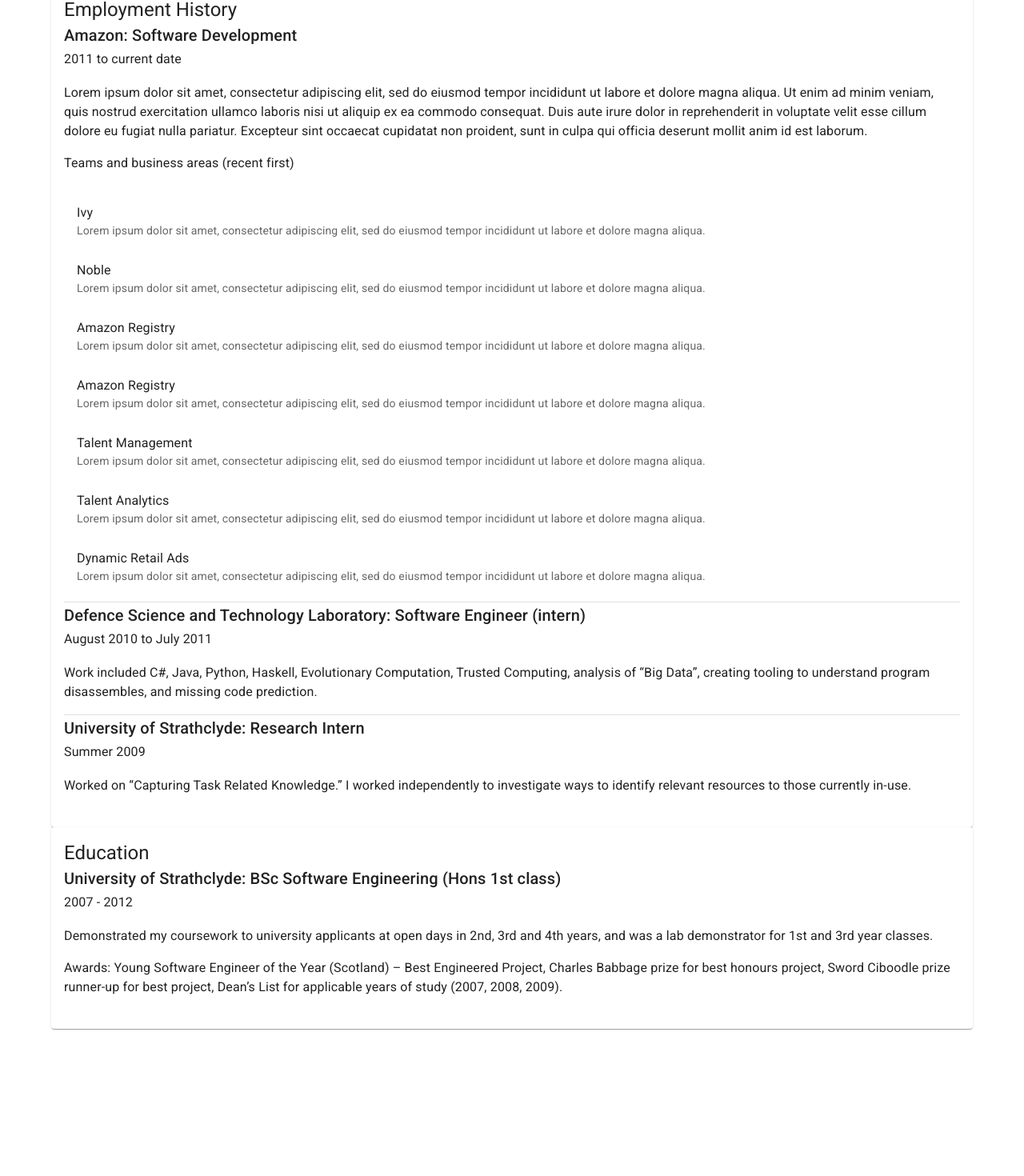
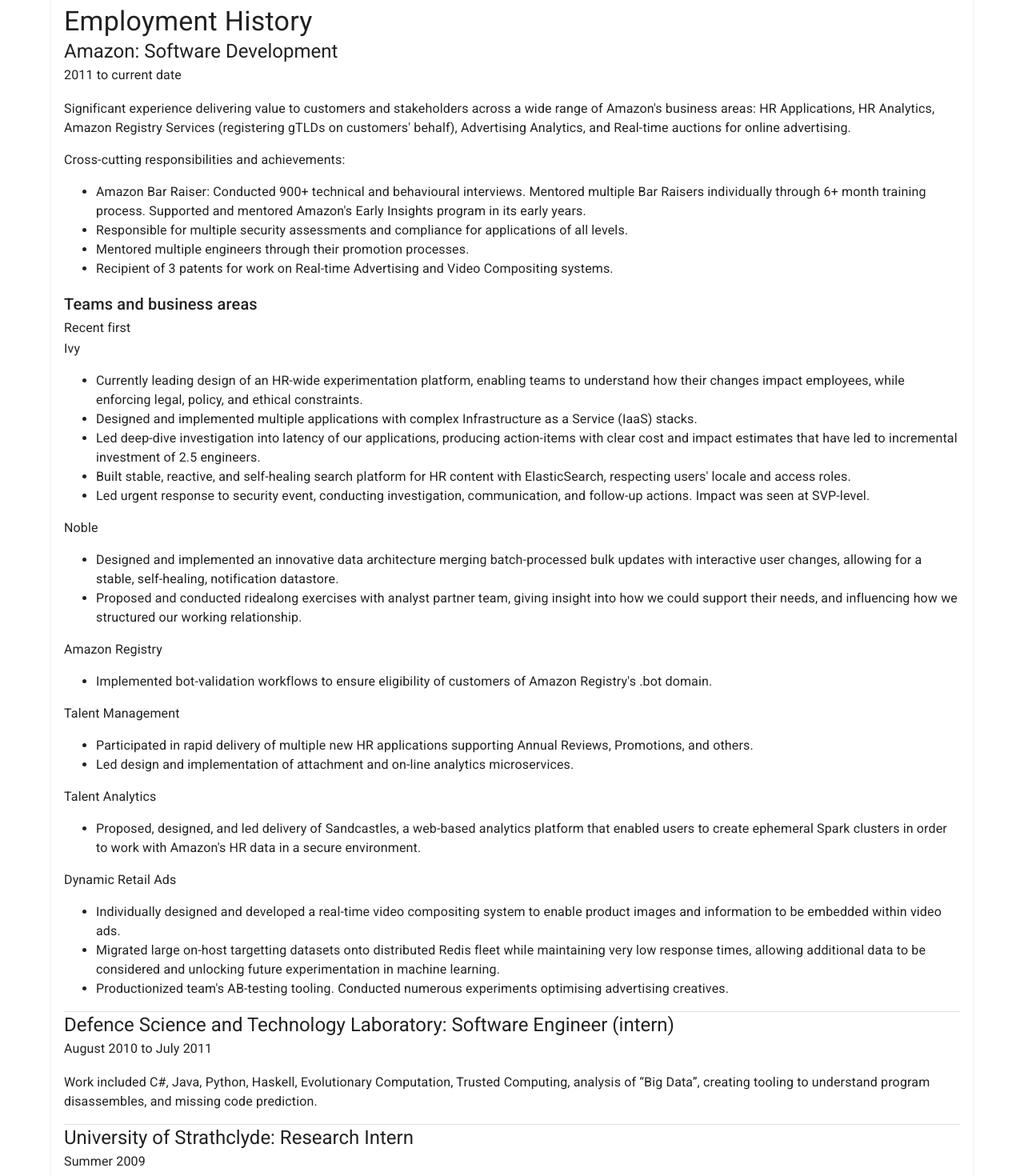
Before and after one commit to FlightOfStairs/flightofstairs.org, a React (Create React App) app in the folder packages/website/: page / in a window 1280 px wide. Shown: the part 500-1970 px from the top of the page at 80% size. Before the commit the page ends 1826 px from the top, so only its background shows below. Built offline with nearby package versions, Linux system fonts and the light colour scheme.

Commit message:
CV Content Draft

```diff
--- a/packages/website/public/index.html
+++ b/packages/website/public/index.html
@@ -3,7 +3,7 @@
   <head>
     <meta charset="utf-8" />
     <meta name="viewport" content="width=device-width, initial-scale=1" />
-    <title>Alistair Smith</title>
+    <title>Alistair Smith - Software Engineer</title>
   </head>
   <body>
     <noscript>Please enable Javascript.</noscript>
--- a/packages/website/src/App.tsx
+++ b/packages/website/src/App.tsx
@@ -48,7 +48,7 @@
       </AppBar>
       <Card>
         <CardContent>
-          <Typography variant="h5" component="h2">
+          <Typography variant="h4" component="h2">
             Skills
           </Typography>
 
@@ -84,121 +84,202 @@
       </Card>
       <Card>
         <CardContent>
-          <Typography variant="h5" component="h2">
+          <Typography variant="h4" component="h2">
             Employment History
           </Typography>
 
           <Box>
-            <Typography variant="h6" component="h3">
+            <Typography variant="h5" component="h3">
               Amazon: Software Development
             </Typography>
-            <Typography variant="subtitle1">2011 to current date</Typography>
+            <Typography variant="subtitle1" component="span">
+              2011 to current date
+            </Typography>
+
+            <Typography variant="body1">
               <p>
+                Significant experience delivering value to customers and
+                stakeholders across a wide range of Amazon's business areas: HR
+                Applications, HR Analytics, Amazon Registry Services
+                (registering gTLDs on customers' behalf), Advertising Analytics,
+                and Real-time auctions for online advertising.
+              </p>
+              <p>Cross-cutting responsibilities and achievements:</p>
+
+              <ul>
+                <li>
+                  Amazon Bar Raiser: Conducted 900+ technical and behavioural
+                  interviews. Mentored multiple Bar Raisers individually through
+                  6+ month training process. Supported and mentored Amazon's
+                  Early Insights program in its early years.
+                </li>
+                <li>
+                  Responsible for multiple security assessments and compliance
+                  for applications of all levels.
+                </li>
+                <li>
+                  Mentored multiple engineers through their promotion processes.
+                </li>
+                <li>
+                  Recipient of 3 patents for work on Real-time Advertising and
+                  Video Compositing systems.
+                </li>
+              </ul>
+            </Typography>
+
+            <Typography variant="h6" component="h4">
+              Teams and business areas
+            </Typography>
+            <Typography variant="subtitle1" component="span">
+              Recent first
+            </Typography>
+
             <Typography variant="body1">
-                Lorem ipsum dolor sit amet, consectetur adipiscing elit, sed do
-                eiusmod tempor incididunt ut labore et dolore magna aliqua. Ut
-                enim ad minim veniam, quis nostrud exercitation ullamco laboris
-                nisi ut aliquip ex ea commodo consequat. Duis aute irure dolor
-                in reprehenderit in voluptate velit esse cillum dolore eu fugiat
-                nulla pariatur. Excepteur sint occaecat cupidatat non proident,
-                sunt in culpa qui officia deserunt mollit anim id est laborum.
+              Ivy
+              <ul>
+                <li>
+                  Currently leading design of an HR-wide experimentation
+                  platform, enabling teams to understand how their changes
+                  impact employees, while enforcing legal, policy, and ethical
+                  constraints.
+                </li>
+                <li>
+                  Designed and implemented multiple applications with complex
+                  Infrastructure as a Service (IaaS) stacks.
+                </li>
+                <li>
+                  Led deep-dive investigation into latency of our applications,
+                  producing action-items with clear cost and impact estimates
+                  that have led to incremental investment of 2.5 engineers.
+                </li>
+                <li>
+                  Built stable, reactive, and self-healing search platform for
+                  HR content with ElasticSearch, respecting users' locale and
+                  access roles.
+                </li>
+                <li>
+                  Led urgent response to security event, conducting
+                  investigation, communication, and follow-up actions. Impact
+                  was seen at SVP-level.
+                </li>
+              </ul>
             </Typography>
-            </p>
-            <p>
-              <Typography variant="body1">
-                Teams and business areas (recent first)
+
+            <Typography variant="body1" paragraph>
+              Noble
+              <ul>
+                <li>
+                  Designed and implemented an innovative data architecture
+                  merging batch-processed bulk updates with interactive user
+                  changes, allowing for a stable, self-healing, notification
+                  datastore.
+                </li>
+                <li>
+                  Proposed and conducted ridealong exercises with analyst
+                  partner team, giving insight into how we could support their
+                  needs, and influencing how we structured our working
+                  relationship.
+                </li>
+              </ul>
             </Typography>
-            </p>
-            <List>
-              <ListItem>
-                <ListItemText
-                  primary="Ivy"
-                  secondary="Lorem ipsum dolor sit amet, consectetur adipiscing elit, sed do
-                  eiusmod tempor incididunt ut labore et dolore magna aliqua."
-                />
-              </ListItem>
-              <ListItem>
-                <ListItemText
-                  primary="Noble"
-                  secondary="Lorem ipsum dolor sit amet, consectetur adipiscing elit, sed do
-                  eiusmod tempor incididunt ut labore et dolore magna aliqua."
-                />
-              </ListItem>
-              <ListItem>
-                <ListItemText
-                  primary="Amazon Registry"
-                  secondary="Lorem ipsum dolor sit amet, consectetur adipiscing elit, sed do
-                  eiusmod tempor incididunt ut labore et dolore magna aliqua."
-                />
-              </ListItem>
-              <ListItem>
-                <ListItemText
-                  primary="Amazon Registry"
-                  secondary="Lorem ipsum dolor sit amet, consectetur adipiscing elit, sed do
-                  eiusmod tempor incididunt ut labore et dolore magna aliqua."
-                />
-              </ListItem>
-              <ListItem>
-                <ListItemText
-                  primary="Talent Management"
-                  secondary="Lorem ipsum dolor sit amet, consectetur adipiscing elit, sed do
-                  eiusmod tempor incididunt ut labore et dolore magna aliqua."
-                />
-              </ListItem>
-              <ListItem>
-                <ListItemText
-                  primary="Talent Analytics"
-                  secondary="Lorem ipsum dolor sit amet, consectetur adipiscing elit, sed do
-                  eiusmod tempor incididunt ut labore et dolore magna aliqua."
-                />
-              </ListItem>
-              <ListItem>
-                <ListItemText
-                  primary="Dynamic Retail Ads"
-                  secondary="Lorem ipsum dolor sit amet, consectetur adipiscing elit, sed do
-                  eiusmod tempor incididunt ut labore et dolore magna aliqua."
-                />
-              </ListItem>
-            </List>
+
+            <Typography variant="body1" paragraph>
+              Amazon Registry
+              <ul>
+                <li>
+                  Implemented bot-validation workflows to ensure eligibility of
+                  customers of Amazon Registry's .bot domain.
+                </li>
+              </ul>
+            </Typography>
+
+            <Typography variant="body1" paragraph>
+              Talent Management
+              <ul>
+                <li>
+                  Participated in rapid delivery of multiple new HR applications
+                  supporting Annual Reviews, Promotions, and others.
+                </li>
+                <li>
+                  Led design and implementation of attachment and on-line
+                  analytics microservices.
+                </li>
+              </ul>
+            </Typography>
+
+            <Typography variant="body1" paragraph>
+              Talent Analytics
+              <ul>
+                <li>
+                  Proposed, designed, and led delivery of Sandcastles, a
+                  web-based analytics platform that enabled users to create
+                  ephemeral Spark clusters in order to work with Amazon's HR
+                  data in a secure environment.
+                </li>
+              </ul>
+            </Typography>
+
+            <Typography variant="body1" paragraph>
+              Dynamic Retail Ads
+              <ul>
+                <li>
+                  Individually designed and developed a real-time video
+                  compositing system to enable product images and information to
+                  be embedded within video ads.
+                </li>
+                <li>
+                  Migrated large on-host targetting datasets onto distributed
+                  Redis fleet while maintaining very low response times,
+                  allowing additional data to be considered and unlocking future
+                  experimentation in machine learning.
+                </li>
+                <li>
+                  Productionized team's AB-testing tooling. Conducted numerous
+                  experiments optimising advertising creatives.
+                </li>
+              </ul>
+            </Typography>
           </Box>
           <Divider />
           <Box>
-            <Typography variant="h6" component="h3">
+            <Typography variant="h5" component="h3">
               Defence Science and Technology Laboratory: Software Engineer
               (intern)
             </Typography>
-            <Typography variant="subtitle1">
+            <Typography variant="subtitle1" component="span">
               August 2010 to July 2011
             </Typography>
+            <Typography variant="body1">
               <p>
-              <Typography variant="body1">
                 Work included C#, Java, Python, Haskell, Evolutionary
                 Computation, Trusted Computing, analysis of “Big Data”, creating
                 tooling to understand program disassembles, and missing code
                 prediction.
+              </p>
             </Typography>
-            </p>
           </Box>
           <Divider />
           <Box>
-            <Typography variant="h6" component="h3">
+            <Typography variant="h5" component="h3">
               University of Strathclyde: Research Intern
             </Typography>
-            <Typography variant="subtitle1">Summer 2009</Typography>
+            <Typography variant="subtitle1" component="span">
+              Summer 2009
+            </Typography>
+            <Typography variant="body1">
               <p>
-              <Typography variant="body1">
                 Worked on “Capturing Task Related Knowledge.” I worked
                 independently to investigate ways to identify relevant resources
                 to those currently in-use.
+              </p>
             </Typography>
-            </p>
           </Box>
         </CardContent>
       </Card>
 
       <Card>
         <CardContent>
-          <Typography variant="h5" component="h2">
+          <Typography variant="h4" component="h2">
             Education
           </Typography>
           <Box>
@@ -206,23 +287,23 @@
               University of Strathclyde: BSc Software Engineering (Hons 1st
               class)
             </Typography>
-            <Typography variant="subtitle1">2007 - 2012</Typography>
+            <Typography variant="subtitle1" component="span">
+              2007 - 2012
+            </Typography>
 
+            <Typography variant="body1" paragraph>
               <p>
-              <Typography variant="body1">
                 Demonstrated my coursework to university applicants at open days
                 in 2nd, 3rd and 4th years, and was a lab demonstrator for 1st
                 and 3rd year classes.
-              </Typography>
               </p>
               <p>
-              <Typography variant="body1">
                 Awards: Young Software Engineer of the Year (Scotland) – Best
                 Engineered Project, Charles Babbage prize for best honours
                 project, Sword Ciboodle prize runner-up for best project, Dean’s
                 List for applicable years of study (2007, 2008, 2009).
+              </p>
             </Typography>
-            </p>
           </Box>
         </CardContent>
       </Card>
```
Lines whose indentation alone changed are shown as unchanged.
